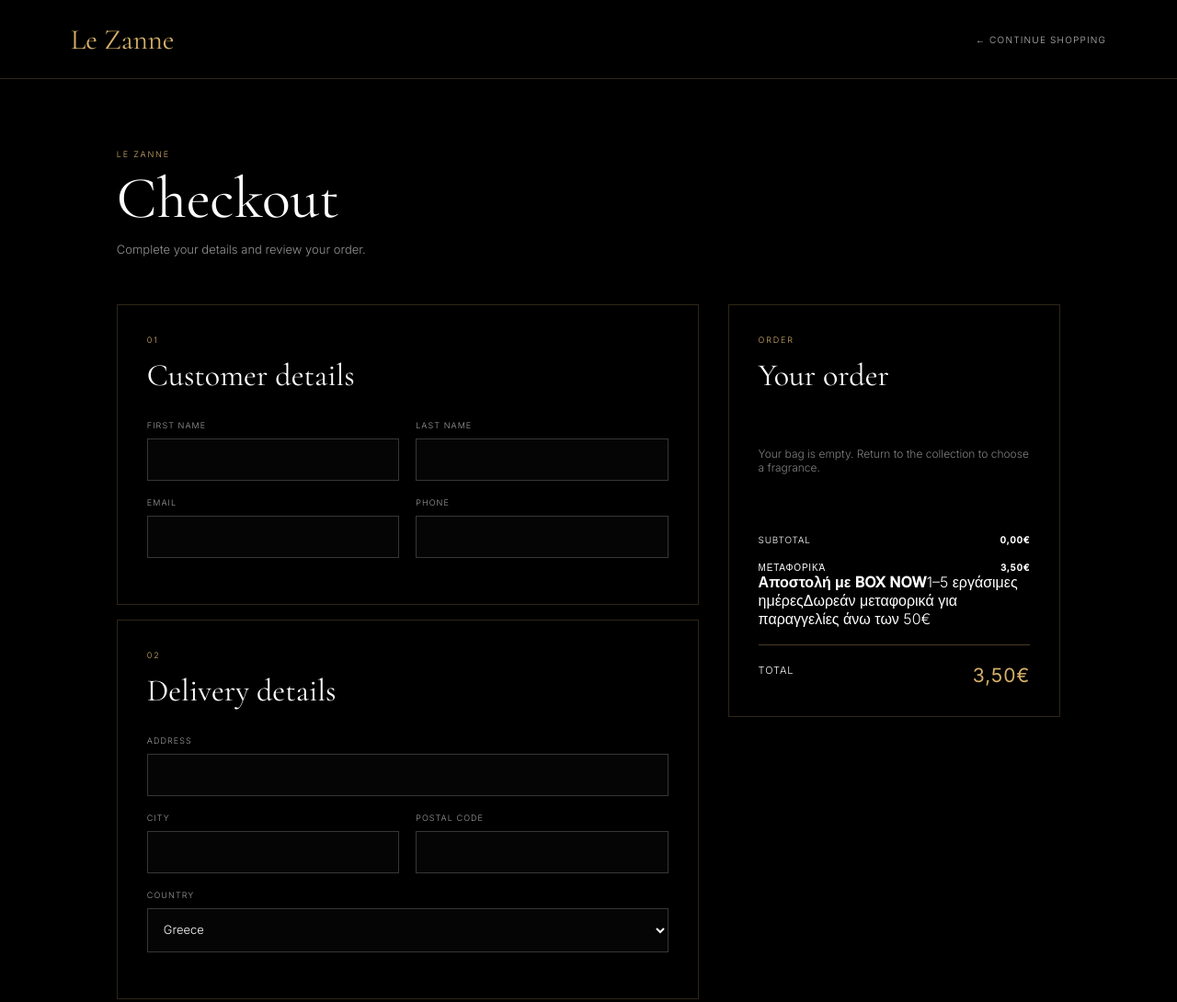
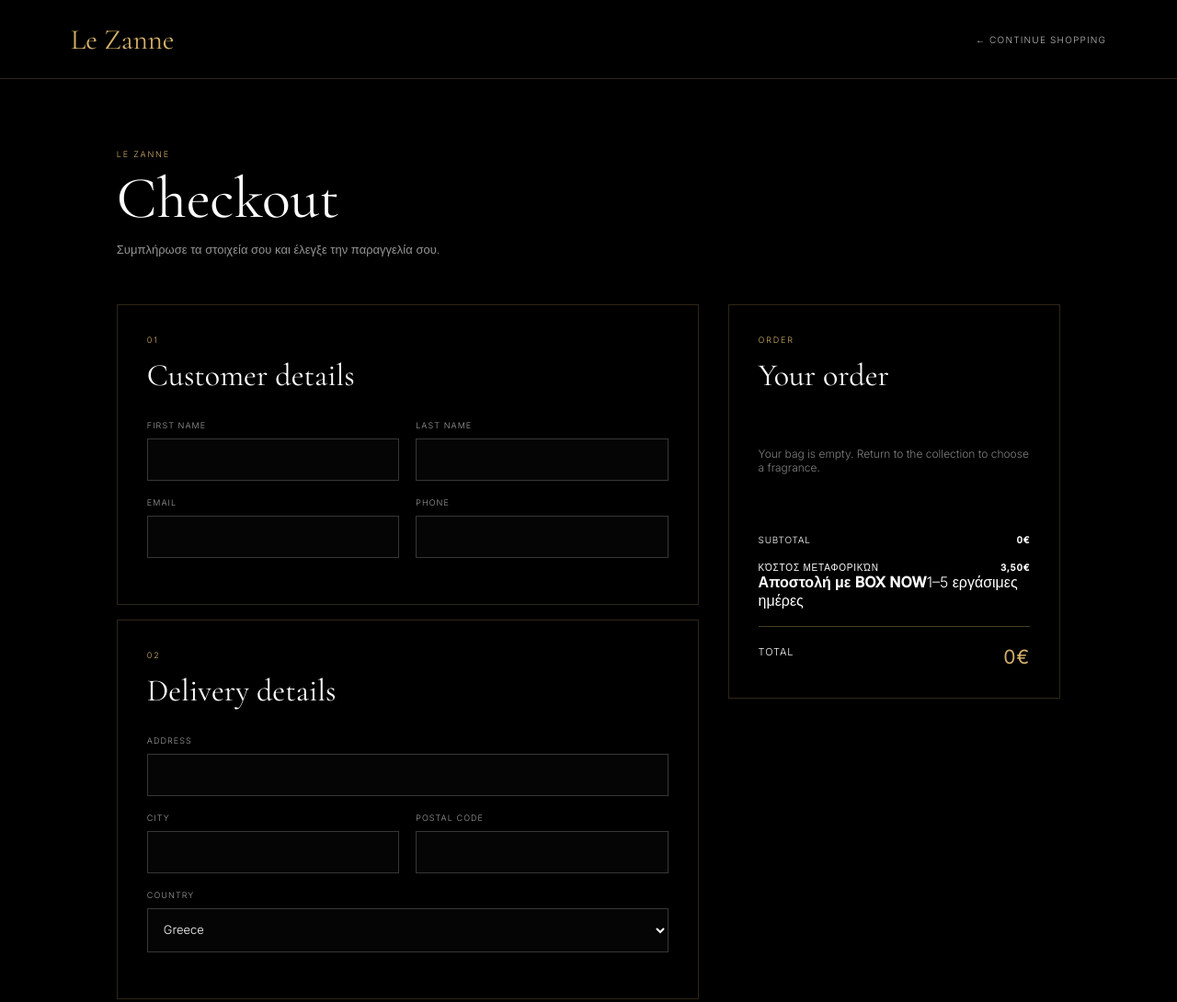
Before and after one commit to papastergiouueodwra-hash/parfum-le-zanne, a website: page checkout.html in a window 1280 px wide. Shown: the top 1090 px of the page at 92% size. Drawn offline with nearby package versions, Linux system fonts and the light colour scheme.

Commit message:
Refine checkout shipping labels and intro text

```diff
--- a/checkout.html
+++ b/checkout.html
@@ -19,7 +19,7 @@
     <div class="checkout-intro">
       <p class="eyebrow">Le Zanne</p>
       <h1>Checkout</h1>
-      <p>Complete your details and review your order.</p>
+      <p>Συμπλήρωσε τα στοιχεία σου και έλεγξε την παραγγελία σου.</p>
     </div>
     <div class="checkout-layout">
       <form class="customer-form" id="checkout-form">
@@ -58,7 +58,7 @@
         <h2>Your order</h2>
         <div id="checkout-items"></div>
         <div class="summary-line"><span>Subtotal</span><strong id="checkout-subtotal">0€</strong></div>
-        <div class="summary-line"><span>Μεταφορικά</span><strong id="checkout-delivery">0€</strong></div><div class="delivery-info"><strong>Αποστολή με BOX NOW</strong><span>1–5 εργάσιμες ημέρες</span><span id="free-shipping-note">Δωρεάν μεταφορικά για παραγγελίες άνω των 50€</span></div>
+        <div class="summary-line"><span>Κόστος μεταφορικών</span><strong id="checkout-delivery">0€</strong></div><div class="delivery-info"><strong>Αποστολή με BOX NOW</strong><span>1–5 εργάσιμες ημέρες</span></div>
         <div class="summary-total"><span>Total</span><strong id="checkout-total">0€</strong></div>
       </aside>
     </div>
```
